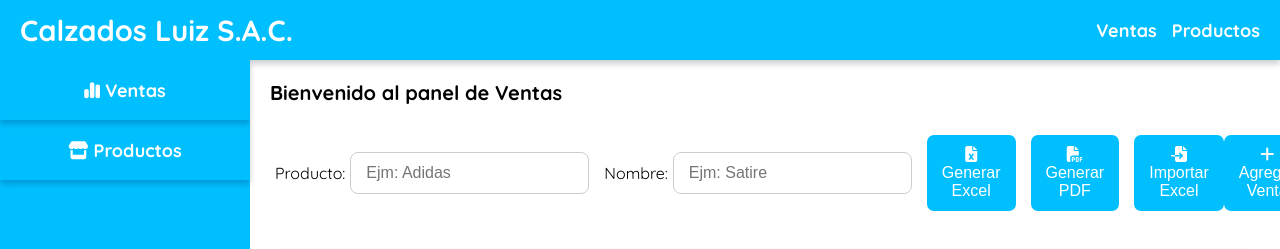
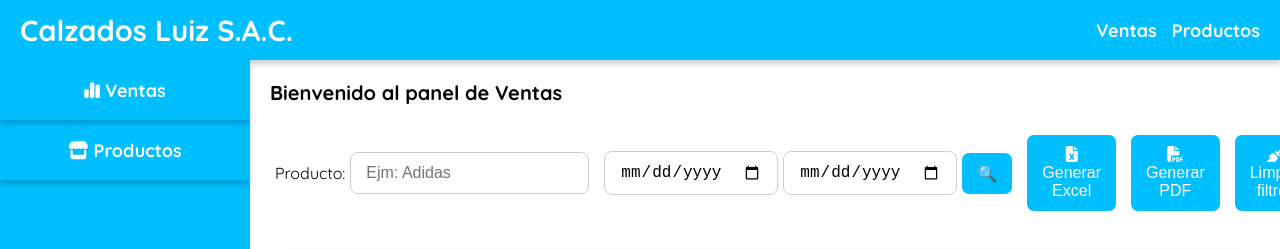
Before and after one commit to LuisOrihuela08/control-ventas-frontend, an Angular app: page /ventas in a window 1280 px wide. Shown: the top 249 px of the page. Built offline with nearby package versions, Linux system fonts and the light colour scheme; no server answers.

Commit message:
agregando el metodo de filtrar ventas entre fechas

```diff
--- a/src/app/business/ventas/ventas.component.css
+++ b/src/app/business/ventas/ventas.component.css
@@ -63,6 +63,12 @@
     gap: 5px;
     align-items: center;
 }
+.content .cabecera .acciones .fecha-group{
+    display: flex;
+    gap: 5px;
+    align-items: center;
+}
+
 .content .cabecera .acciones .input-file{
     width: 30%;
 }
--- a/src/app/business/ventas/ventas.component.html
+++ b/src/app/business/ventas/ventas.component.html
@@ -9,16 +9,14 @@
                     <label for="">Producto:</label>
                     <input (input)="buscarVentaPorNombreProducto()" [(ngModel)]="nombreProductoBuscado" type="search" placeholder="Ejm: Adidas">
                 </div>
-                <div class="inputs">
-                    <label for="">Nombre:</label>
-                    <input type="search" placeholder="Ejm: Satire">
+                <div class="fecha-group">
+                    <input type="date" name="fechaInicio" id="fechaInicio" [(ngModel)]="fechaInicio">
+                    <input type="date" name="fechaFin" id="fechaFin" [(ngModel)]="fechaFin">
+                    <button (click)="buscarVentasPorFechas()">🔍</button>
                 </div>
-                <button><i class="fa-solid fa-file-excel"></i> Generar
-                    Excel</button>
+                <button><i class="fa-solid fa-file-excel"></i> Generar Excel</button>
                 <button ><i class="fa-solid fa-file-pdf"></i> Generar PDF</button>
-                <!--Esto es para importar excel - El input está oculto-->
-                <input type="file" #fileInput style="display: none"/>
-                <button><i class="fa-solid fa-file-import"></i> Importar Excel</button>
+                <button (click)="limpiarFiltros()"><i class="fa-solid fa-broom"></i> Limpiar filtros</button>
             </div>
             <div class="agregar">
                 <button><i class="fa-solid fa-plus"></i> Agregar Venta</button>
@@ -66,6 +64,9 @@
         <!-- Mensaje cuando no hay resultados para la busqueda de marca-->
         <p *ngIf="ventas.length === 0 && nombreProductoBuscado.trim() !== ''">No se encontraron resultados
             para la marca: <strong>{{nombreProductoBuscado}}</strong> </p>
+        <!-- Mensaje cuando no hay resultados para la busqueda entre fechas-->
+        <p class="p-not-content" *ngIf="ventas.length === 0 && fechaInicio && fechaFin">No se encontraron resultados
+        entre las fechas {{fechaInicio}} y {{fechaFin}}</p>
         <!-- Mensaje cuando no hay resultados para la busqueda de marca
         <p *ngIf="productos.length === 0 && nombreProductoBuscado.trim() !== ''">No se encontraron resultados
             para el nombre: <strong></strong> </p>
--- a/src/app/business/ventas/ventas.component.ts
+++ b/src/app/business/ventas/ventas.component.ts
@@ -17,7 +17,8 @@ export class VentasComponent implements OnInit{
 
   //Esto es para la busqueda de ventas
   nombreProductoBuscado: string = ''; // Variable para almacenar el nombre buscado
-
+  fechaInicio: string = ''; //Esto me va a permitir hacer la busqueda de inventario entre fechas
+  fechaFin: string = ''; //Esto me va a permitir hacer la busqueda de inventario entre fechas
 
   //Esto es para la paginacion:
   currentPage: number = 0;//Numero de pagina
@@ -84,4 +85,39 @@ export class VentasComponent implements OnInit{
     )
   }
 
+  //Método para buscar ventas por intervalos de fechas
+  buscarVentasPorFechas(): void {
+
+    if (!this.fechaInicio || !this.fechaFin) {
+      this.listarVentasPaginadas();
+      return;
+    }
+
+    this.ventaService.findVentaByFechasBetween(this.fechaInicio, this.fechaFin, this.currentPage, this.pageSize).subscribe(
+      (data: any) => {
+        this.ventas = data.content;
+        this.totalPages = data.totalPages;
+        console.log('Ventas encontradas por fechas: ', this.ventas);
+      },
+      (error) => {
+        console.error('Error al buscar ventas por fechas: ', error);
+        this.ventas = []; // Limpiar la lista de ventas en caso de error
+        this.totalPages = 0; // Reiniciar el total de páginas
+      }
+    )
+  }
+
+  //Método para limpiar los filtros de búsqueda
+  limpiarFiltros(): void{
+    this.fechaInicio = ''; // Reiniciar el campo de fecha de inicio
+    this.fechaFin = ''; // Reiniciar el campo de fecha de fin
+    this.nombreProductoBuscado = ''; // Reiniciar el campo de nombre del producto
+
+    //Reiniciamos la paginacion
+    this.currentPage = 0; // Reiniciar la página actual a la primera
+    this.pageSize = 14; // Reiniciar el tamaño de página a 14 elementos
+
+    this.listarVentasPaginadas(); // Volver a listar las ventas paginadas
+  }
+
 }
--- a/src/app/shared/services/venta.service.ts
+++ b/src/app/shared/services/venta.service.ts
@@ -22,4 +22,13 @@ export class VentaService {
                                    .set('size', size.toString());
     return this.http.get('http://localhost:8080/api/venta/buscar-nombre/' + nombreProducto, { params });
   }
+
+  //Método para buscar ventas por intervalos de fechas
+  findVentaByFechasBetween(fechaInicio: string, fechaFin: string, page: number, size: number): Observable<any>{
+    const params = new HttpParams().set('page', page.toString())
+                                   .set('size', size.toString())
+                                   .set('fechaInicio', fechaInicio)
+                                   .set('fechaFin', fechaFin);
+    return this.http.get('http://localhost:8080/api/venta/buscar-por-fecha', { params });
+  }
 }
```
